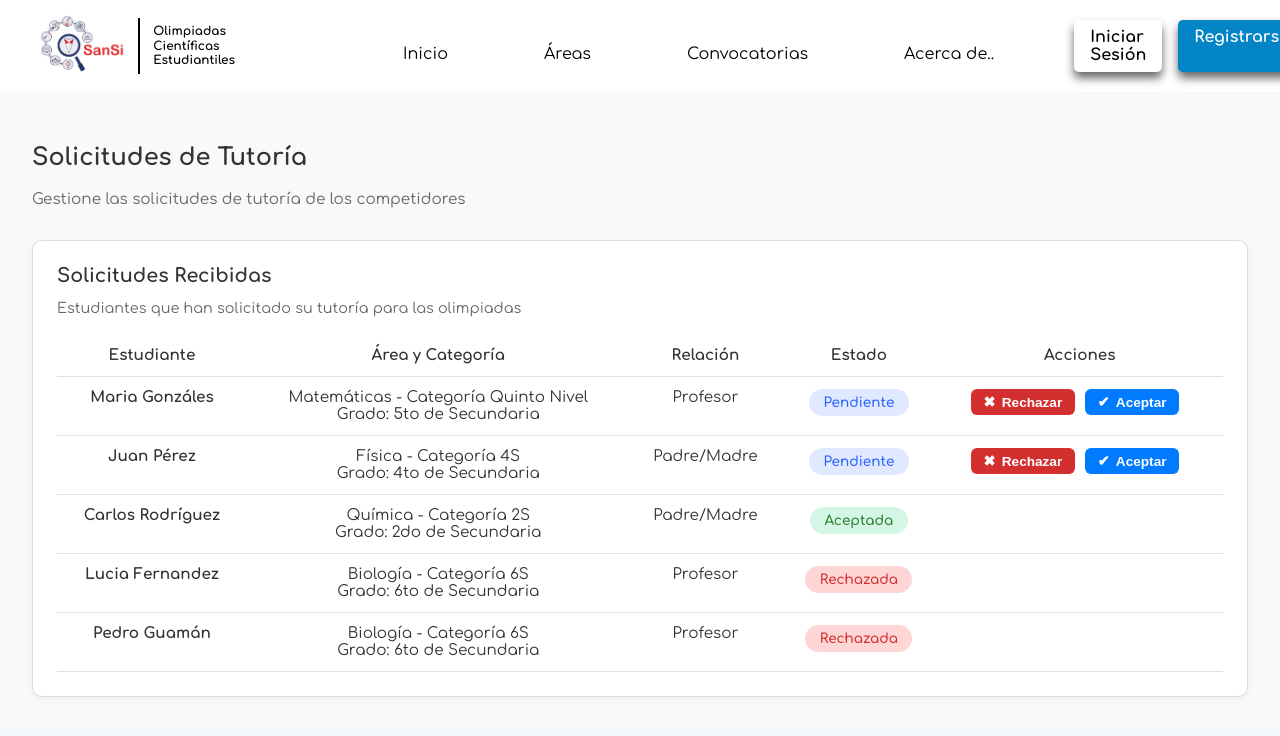
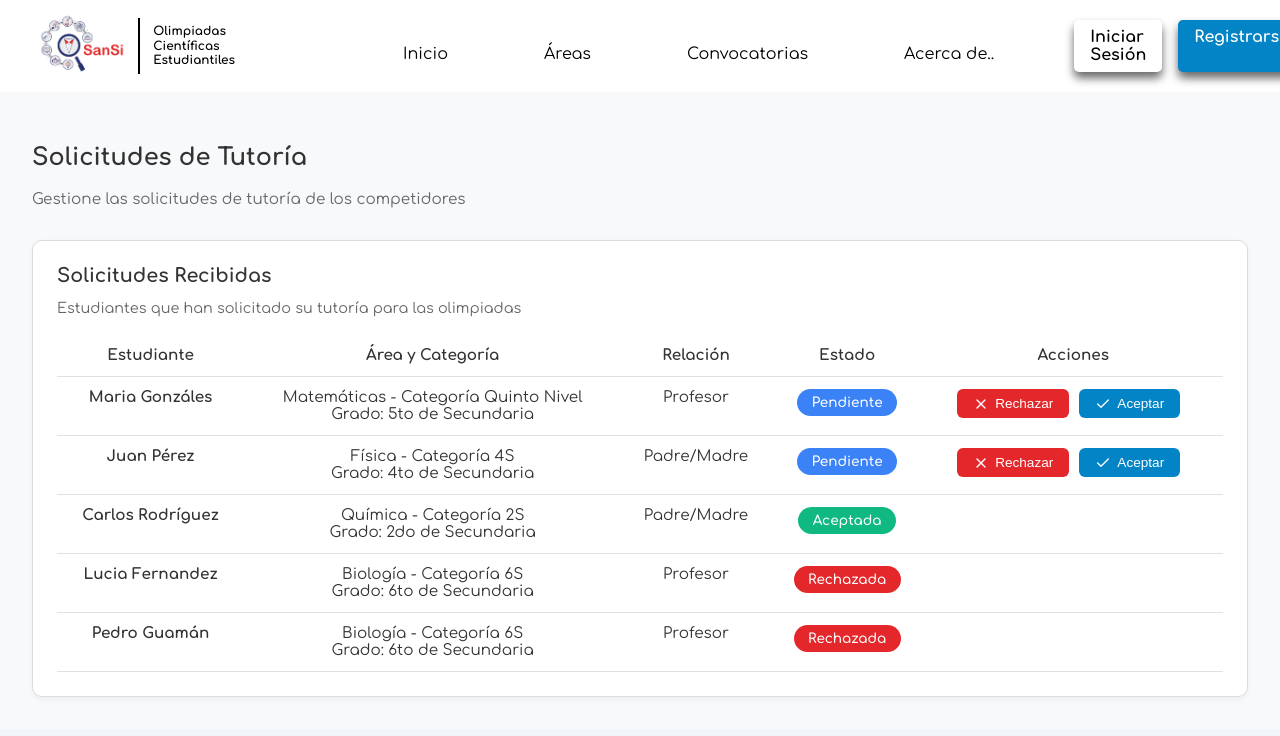
Before and after one commit to MauryQV/o-sansi-olympiad-registry, a React (Vite) app in the folder frontend/: page /solicitudes in a window 1280 px wide. Shown: the top 736 px of the page. Built offline with nearby package versions, Linux system fonts and the light colour scheme.

Commit message:
Arreglos de HU de las observacioneso reporte de QA

```diff
--- a/frontend/src/components/Convocatorias/ModalNuevaConvocatoria.jsx
+++ b/frontend/src/components/Convocatorias/ModalNuevaConvocatoria.jsx
@@ -110,6 +110,7 @@ const ModalNuevaConvocatoria = ({ visible, cerrar, recargarConvocatorias }) => {
     <div className="modal-overlay">
       <div className="modal-convocatoria">
         <h3>Nueva Convocatoria</h3>
+        <p>Complete la información para crear una convocatoria</p>
         <form className="modal-form" onSubmit={manejarSubmit}>
 
           {/* Nombre */}
@@ -159,7 +160,7 @@ const ModalNuevaConvocatoria = ({ visible, cerrar, recargarConvocatorias }) => {
           {/* Fechas */}
           <div className="input-row">
             <div className="form-group">
-              <label>Fecha Inicio Inscripción *</label>
+              <label>Inicio Inscripción *</label>
               <input
                 type="date"
                 name="inscripcionInicio"
@@ -170,7 +171,7 @@ const ModalNuevaConvocatoria = ({ visible, cerrar, recargarConvocatorias }) => {
               {errores.inscripcionInicio && <span className="error-text">{errores.inscripcionInicio}</span>}
             </div>
             <div className="form-group">
-              <label>Fecha Fin Inscripción *</label>
+              <label>Fin Inscripción *</label>
               <input
                 type="date"
                 name="inscripcionFin"
@@ -184,7 +185,7 @@ const ModalNuevaConvocatoria = ({ visible, cerrar, recargarConvocatorias }) => {
 
           <div className="input-row">
             <div className="form-group">
-              <label>Fecha Inicio Pago *</label>
+              <label>Inicio Pago *</label>
               <input
                 type="date"
                 name="pagoInicio"
@@ -196,7 +197,7 @@ const ModalNuevaConvocatoria = ({ visible, cerrar, recargarConvocatorias }) => {
             </div>
 
             <div className="form-group">
-              <label>Fecha Fin Pago *</label>
+              <label>Fin Pago *</label>
               <input
                 type="date"
                 name="pagoFin"
@@ -210,7 +211,7 @@ const ModalNuevaConvocatoria = ({ visible, cerrar, recargarConvocatorias }) => {
 
           <div className="input-row">
             <div className="form-group">
-              <label>Fecha Inicio Competencia *</label>
+              <label>Inicio Competencia *</label>
               <input
                 type="date"
                 name="competenciaInicio"
@@ -222,7 +223,7 @@ const ModalNuevaConvocatoria = ({ visible, cerrar, recargarConvocatorias }) => {
             </div>
 
             <div className="form-group">
-              <label>Fecha Fin Competencia *</label>
+              <label>Fin Competencia *</label>
               <input
                 type="date"
                 name="competenciaFin"
--- a/frontend/src/components/RegistroUsuario.jsx
+++ b/frontend/src/components/RegistroUsuario.jsx
@@ -122,6 +122,8 @@ const RegistroUsuario = () => {
             {errors.email && <span className="error-message">{errors.email}</span>}
           </div>
 
+          {/* Sólo el tutor puede seleccionar un área */}
+          {userType === 'tutor' && (
               <div className="registro-group">
                 <label>Área*</label>
                 <select
@@ -139,6 +141,7 @@ const RegistroUsuario = () => {
                 </select>
                 {errors.area && <span className="error-message">{errors.area}</span>}
               </div>
+            )}
 
           {/* Competidor tiene Departamento, Provincia y Colegio */}
           {userType === 'competidor' && (
--- a/frontend/src/components/SolicitudesTutoria.jsx
+++ b/frontend/src/components/SolicitudesTutoria.jsx
@@ -1,5 +1,6 @@
 import React, { useState } from 'react';
 import Swal from 'sweetalert2';
+import { X, Check } from 'lucide-react';
 import '../styles/SolicitudesTutoria.css';
 
 const solicitudesIniciales = [
@@ -66,8 +67,15 @@ const SolicitudesTutoria = () => {
                 <td>
                   {s.estado === 'Pendiente' && (
                     <>
-                      <button className="btn-rechazar" onClick={() => actualizarEstado(s.id, 'Rechazada')}>Rechazar</button>
-                      <button className="btn-aceptar" onClick={() => actualizarEstado(s.id, 'Aceptada')}>Aceptar</button>
+                      <button className="btn-rechazar">
+                        <X size={16} style={{ marginRight: '0.4rem' }} />
+                        Rechazar
+                      </button>
+
+                      <button className="btn-aceptar">
+                        <Check size={16} style={{ marginRight: '0.4rem' }} />
+                        Aceptar
+                      </button>
                     </>
                   )}
                 </td>
--- a/frontend/src/styles/Convocatorias/Convocatorias.css
+++ b/frontend/src/styles/Convocatorias/Convocatorias.css
@@ -11,7 +11,7 @@
 }
 
 .btn-nueva {
-  background-color: #007bff;
+  background-color: #0284C7;
   color: white;
   border: none;
   padding: 0.5rem 1rem;
--- a/frontend/src/styles/Convocatorias/ModalNuevaConvocatoria.css
+++ b/frontend/src/styles/Convocatorias/ModalNuevaConvocatoria.css
@@ -22,7 +22,8 @@
   }
 
   .modal-convocatoria h3 {
-    margin-bottom: 0.3rem;
+    margin-bottom: 0.9rem;
+    font-weight: bold;
   }
 
   .modal-convocatoria p {
@@ -109,17 +110,24 @@
   }
 
   .modal-botones button[type="button"] {
-    background-color: #f0f0f0;
+    background-color: white;
     color: #1f1f1f;
+    border: 1px solid #1f1f1f;
+    transition: background-color 0.2s ease;
   }
 
+  .modal-botones button[type="button"]:hover {
+    background-color: #f5f5f5;
+  }
+
+
   .modal-botones .btn-crear {
-    background-color: #007bff;
+    background-color: #0284C7;
     color: white;
   }
 
   .modal-botones .btn-crear:hover {
-    background-color: #0056b3;
+    background-color: #0284C7;
   }
 
   .input-error {
--- a/frontend/src/styles/SolicitudesTutoria.css
+++ b/frontend/src/styles/SolicitudesTutoria.css
@@ -56,62 +56,59 @@
 }
 
 .estado.pendiente {
-    background-color: #e0e9ff;
-    color: #2962ff;
+  background-color: #3B82F6;
+  color: white;
 }
 
 .estado.aceptada {
-    background-color: #d4f6e4;
-    color: #2e7d32;
+  background-color: #10B981;
+  color: white;
 }
 
 .estado.rechazada {
-    background-color: #ffd6d6;
-    color: #d32f2f;
+  background-color: #E4272A;
+  color: white;
 }
+
 
 .btn-aceptar,
 .btn-rechazar {
   display: inline-flex;
   align-items: center;
   justify-content: center;
-    font-weight: 600;
-    padding: 0.3rem 0.8rem;
+  font-weight: 400;
+  padding: 0.4rem 1rem;
   font-size: 0.85rem;
   border-radius: 6px;
   cursor: pointer;
   transition: background-color 0.3s ease;
   color: white;
   border: none;
-    margin-right: 0.6rem; /* separa los botones */
+  margin-right: 0.6rem;
 }
 
 .btn-aceptar {
-    background-color: #007bff;
+  background-color: #0284C7;
 }
 
 .btn-aceptar::before {
-    content: '✔';
-    margin-right: 0.4rem;
-    font-weight: bold;
-    font-size: 0.9rem;
+  margin-right: 0.5rem;
+  font-size: 1rem;
 }
 
 .btn-aceptar:hover {
-    background-color: #0056b3;
+  background-color: #026aa7;
 }
 
 .btn-rechazar {
-    background-color: #d32f2f;
+  background-color: #E4272A;
 }
 
 .btn-rechazar::before {
-    content: '✖';
-    margin-right: 0.4rem;
-    font-weight: bold;
-    font-size: 0.9rem;
+  margin-right: 0.5rem;
+  font-size: 1rem;
 }
 
 .btn-rechazar:hover {
-    background-color: #a10000;
+  background-color: #c02024;
 }
```
Also changed, not shown: frontend/src/styles/RegistroUsuario.css (+10 -0 lines), 1 other file (tests, documents, lock files or other folders). Lines whose indentation alone changed are shown as unchanged.
